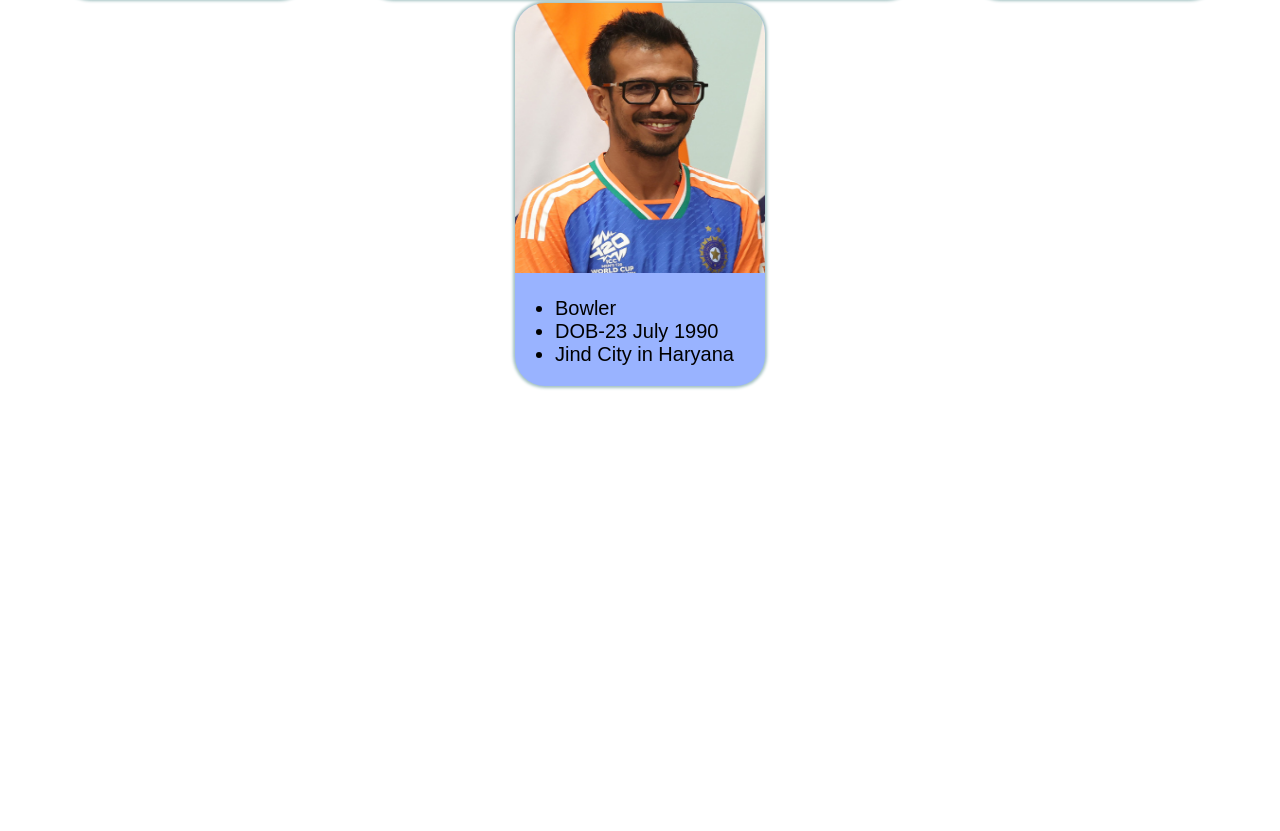
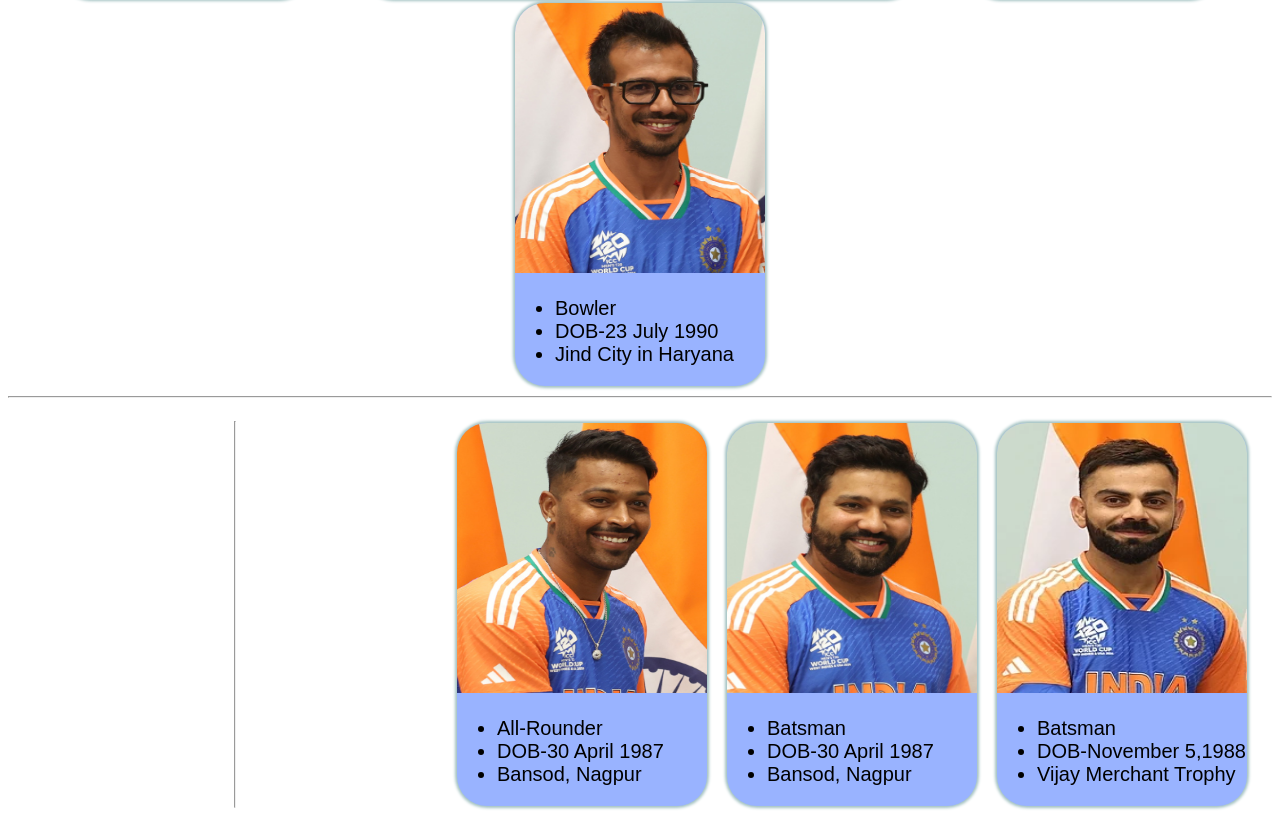
Before and after one commit to ritikshaingle-9/flexbox-prac, a plain HTML site: page index.html in a window 1280 px wide. Shown: the part 556-1387 px from the top of the page. Before the commit the page ends 952 px from the top, so only its background shows below. Drawn offline with Linux system fonts and the light colour scheme.

Commit message:
next property of flexbox

```diff
--- a/index.html
+++ b/index.html
@@ -62,5 +62,41 @@
             </div>
         </div>
     </div>
+    <hr>
+    <div class="parent-card2">
+        <div class="card2">
+            <img src="./images/vk.webp" alt="" class="img"><br>
+            <div class="p">
+                <ul type="disc">
+                    <li>Batsman</li>
+                    <li>DOB-November 5,1988</li>
+                    <li>Vijay Merchant Trophy</li>
+                </ul>
+            </div>
+        </div>
+
+        <div class="card2">
+            <img src="./images/rohit.jpg" alt="" class="img"><br>
+            <div class="p">
+                <ul type="disc">
+                    <li>Batsman</li>
+                    <li>DOB-30 April 1987</li>
+                    <li>Bansod, Nagpur</li>
+                </ul>
+            </div>
+        </div>
+
+        <div class="card2">
+            <img src="./images/pandya.jpg" alt="" class="img"><br>
+            <div class="p">
+                <ul type="disc">
+                    <li>All-Rounder</li>
+                    <li>DOB-30 April 1987</li>
+                    <li>Bansod, Nagpur</li>
+                </ul>
+            </div>
+        </div>
+        <hr>
+
 </body>
 </html>
--- a/style.css
+++ b/style.css
@@ -31,3 +31,16 @@ h1{
     flex-wrap: wrap;
     margin-top: 70px;
 }
+.parent-card2{
+    display: flex;
+    flex-direction: row-reverse;
+    justify-content:start ;
+    margin: 15px;
+}
+.card2{
+    width:250px;
+    background-color:#99b3ff;
+    border-radius: 30px;
+    margin:10px;
+    box-shadow: 0 0 3px 2px #a3c2c2;
+}
```
